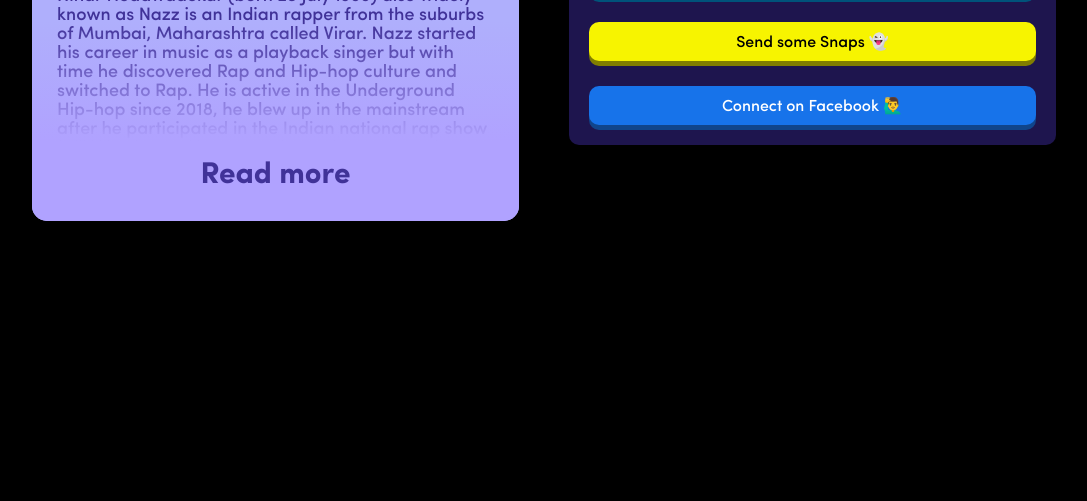
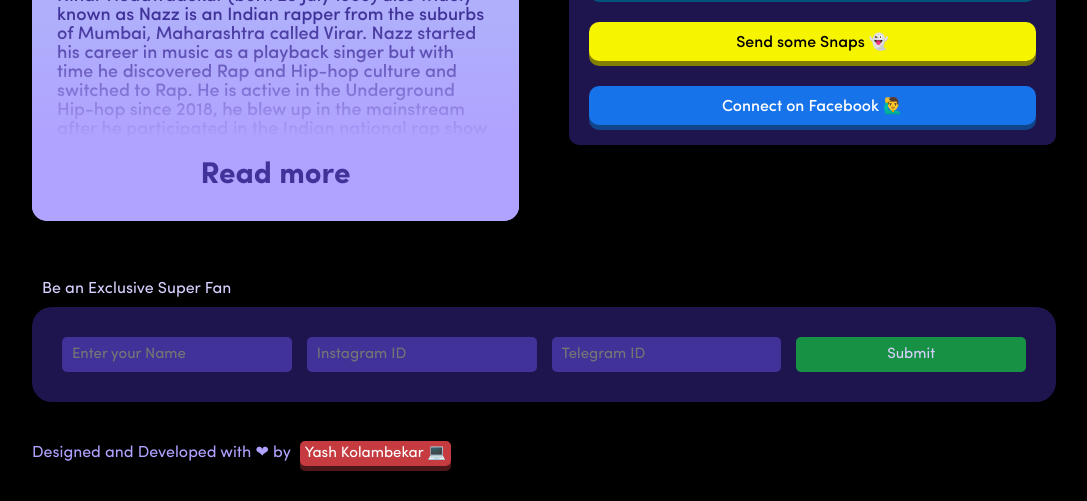
Before and after one commit to yashkjsomaiya/yashkjsomaiya.github.io, a plain HTML site: page index.html in a window 1280 px wide. Shown: the part 814-1315 px from the top of the page, without its empty margins (96-1183 px from the left). Before the commit the page ends 1085 px from the top, so only its background shows below. Drawn offline with Linux system fonts and the light colour scheme.

Commit message:
Add files via upload

```diff
--- a/index.html
+++ b/index.html
@@ -29,7 +29,11 @@
         </div>
         <div id="yt-details-div">
           <p id="yt-title">Nazz - Majbooriya (Prod. Outfly)</p>
-          <p id="yt-description">Majbooriya by Nazz is a new school emotional hiphop track which talks about the side of life he has missed while pursuing his musical journey</p>
+          <p id="yt-description">
+            Majbooriya by Nazz is a new school emotional hiphop track which
+            talks about the side of life he has missed while pursuing his
+            musical journey
+          </p>
           <div id="yt-bt-div">
             <p>Open in Youtube 🔗</p>
           </div>
@@ -40,14 +44,27 @@
       <div>
         <div id="bio-wrap">
           <div id="bio-img-div">
-            <img id="bio-img" src="assets/images/nazzwithcarcropped.png" alt="" srcset="">
+            <img
+              id="bio-img"
+              src="assets/images/nazzwithcarcropped.png"
+              alt=""
+              srcset=""
+            />
             <div id="bio-text-div">
               <p id="bio-img-text">Nazz's life</p>
             </div>
           </div>
           <div id="bio-info">
             <p id="bio-text-1">
-              Nihar Hodawadekar (born 23 July 1999) also widely known as Nazz is an Indian rapper from the suburbs of Mumbai, Maharashtra called Virar. Nazz started his career in music as a playback singer but with time he discovered Rap and Hip-hop culture and switched to Rap. He is active in the Underground Hip-hop since 2018, he blew up in the mainstream after he participated in the Indian national rap show MTV Hustle 2.0. He creates is music across various sub-genres of Hihop and is a prominent veteran of Mumbai Underground Hip-hop scene.
+              Nihar Hodawadekar (born 23 July 1999) also widely known as Nazz is
+              an Indian rapper from the suburbs of Mumbai, Maharashtra called
+              Virar. Nazz started his career in music as a playback singer but
+              with time he discovered Rap and Hip-hop culture and switched to
+              Rap. He is active in the Underground Hip-hop since 2018, he blew
+              up in the mainstream after he participated in the Indian national
+              rap show MTV Hustle 2.0. He creates is music across various
+              sub-genres of Hihop and is a prominent veteran of Mumbai
+              Underground Hip-hop scene.
             </p>
           </div>
           <div id="read-more-div">
@@ -58,11 +75,20 @@
 
       <div>
         <div id="tweet-wrap">
-          <img id="d2-t-icon" src="assets/images/twitter.png" alt="" srcset="">
+          <img
+            id="d2-t-icon"
+            src="assets/images/twitter.png"
+            alt=""
+            srcset=""
+          />
           <p id="tweet-text">
-              Maine mere ek bhai ko pucha "Bro ye social media pe sablog itne khush kyu hai? <br/>Toh usne bola "Kyuki asli life mein sabke l@ude lage pade hai, par kisi ko dikhana nahi hai"
+            Maine mere ek bhai ko pucha "Bro ye social media pe sablog itne
+            khush kyu hai? <br />Toh usne bola "Kyuki asli life mein sabke l@ude
+            lage pade hai, par kisi ko dikhana nahi hai"
           </p>
-          <a href="https://twitter.com/nazzfuckingbest"><p id="twt-name">@nazzfuckingbest</p></a>
+          <a href="https://twitter.com/nazzfuckingbest"
+            ><p id="twt-name">@nazzfuckingbest</p></a
+          >
         </div>
 
         <div id="social-wrap">
@@ -77,6 +103,18 @@
         </div>
       </div>
     </div>
+    <div id="div-3">
+      <p>Be an Exclusive Super Fan</p>
+      <form action="https://send.pageclip.co/9Oewb1iL5Luo3xaMMtEFUdb4bxVUqL4c/superfan-form" method="post">
+        <input type="text" name="name" placeholder="Enter your Name" />
+        <input type="text" name="instagram" placeholder="Instagram ID" />
+        <input type="text" name="instagram" placeholder="Telegram ID" />
+        <input type="submit" name="" id="" />
+      </form>
+    </div>
+    <div id="footer">
+      Designed and Developed with ❤ by <span id="yash">Yash Kolambekar 💻</span>
+    </div>
   </body>
   <script src="script.js"></script>
 </html>
--- a/script.js
+++ b/script.js
@@ -13,4 +13,10 @@
     document.getElementById("read-more-div").addEventListener("click", function(){
         window.open("/biography", "_self");
     })
+
+    const yash = document.getElementById("yash");
+    yash.addEventListener("click", function(){
+        yash.style.boxShadow = "0px 5px 10000px 5000px var(--color-6-1)";
+        window.open("https://yash.codes", "_self");
+    })
 }
--- a/style-425.css
+++ b/style-425.css
@@ -65,4 +65,32 @@
         font-size: 60px;
     }
 
+    #div-2{
+        padding-bottom: 0;
+    }
+
+    #div-3{
+        padding-top: 0px;
+    }
+
+    #div-3 > form{
+        flex-direction: column;
+        width: 90%;
+        padding: 30px;
+    }
+
+    #div-3 > form > input{
+        margin-right: 0;
+        margin-bottom: 20px;
+        padding: 10px 20px;
+    }
+
+    #div-3 > form > input:nth-child(4){
+        margin-bottom: 0;
+    }
+
+    #footer, #footer > #yash{
+        font-size: 11px;
+        box-shadow: 0px 3px 0px var(--color-6-1);
+    }
 }
--- a/style.css
+++ b/style.css
@@ -339,3 +339,69 @@
     font-weight: 600;
     color: var(--color-5-1);
 }
+
+#div-3{
+    width: 100%;
+    min-height: 100px;
+    display: flex;
+    flex-direction: column;
+    align-items: center;
+    justify-content: center;
+}
+
+#div-3 > p{
+    color: var(--color-3);
+    align-self: flex-start;
+    margin-left: 10%;
+    padding: 10px;
+}
+
+#div-3 > form{
+    width: 80%;
+    background: var(--color-1);
+    padding: 30px;
+    border-radius: 20px;
+    display: flex;
+    flex-direction: row;
+    align-items: center;
+    justify-content: space-between;
+}
+
+#div-3 > form > input{
+    font-family: "Sofia Pro", sans-serif;
+    outline: none;
+    padding: 10px;
+    border: none;
+    font-size: 15px;
+    background: var(--color-5-1);
+    color: var(--color-3);
+    border-radius: 5px;
+    width: 100%;
+    margin-right: 15px;
+}
+
+#div-3 > form > input:nth-child(4){
+    margin-right: 0;
+    cursor: pointer;
+    background: var(--color-11);
+}
+
+#footer{
+    width: 100%;
+    padding: 40px 10%;
+    color: var(--color-4);
+    z-index: 1000000;
+}
+
+#footer > #yash{
+    transition: 1s ease;
+    background: var(--color-6);
+    padding: 5px;
+    color: var(--white);
+    margin-left: 5px;
+    border-radius: 5px;
+    box-shadow: 0px 5px 0px var(--color-6-1);
+    cursor: pointer;
+    white-space: nowrap;
+    font-size: 15px;
+}
```
Lines whose indentation alone changed are shown as unchanged.
